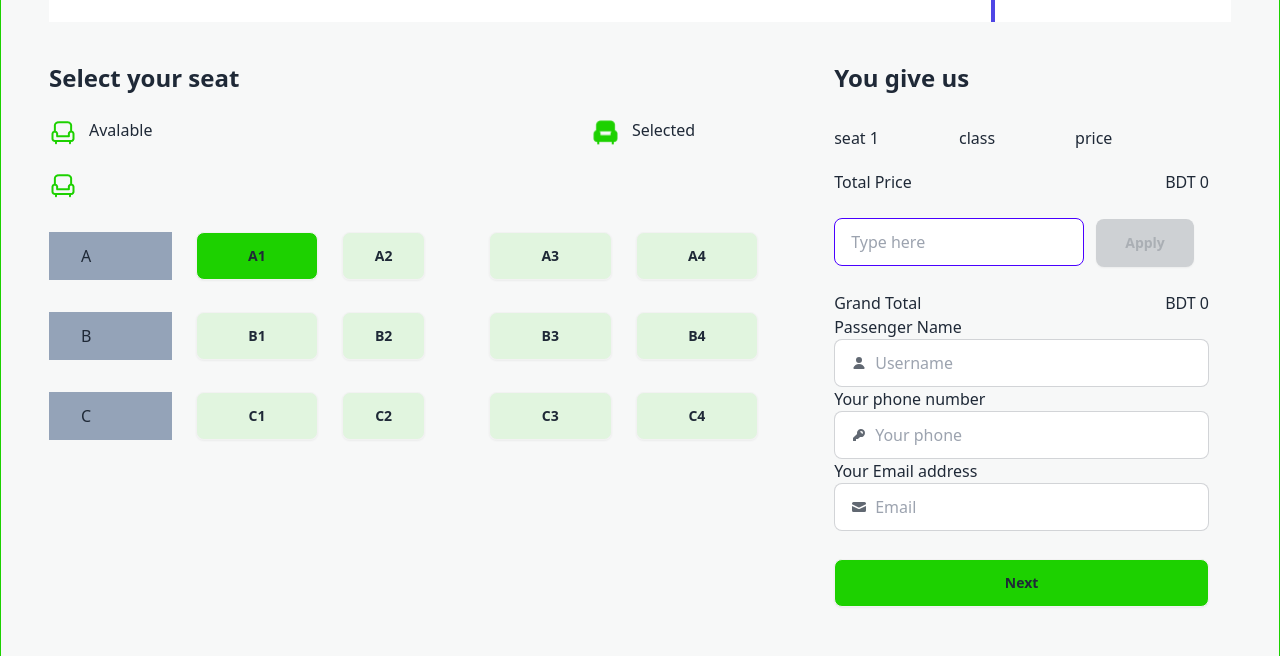
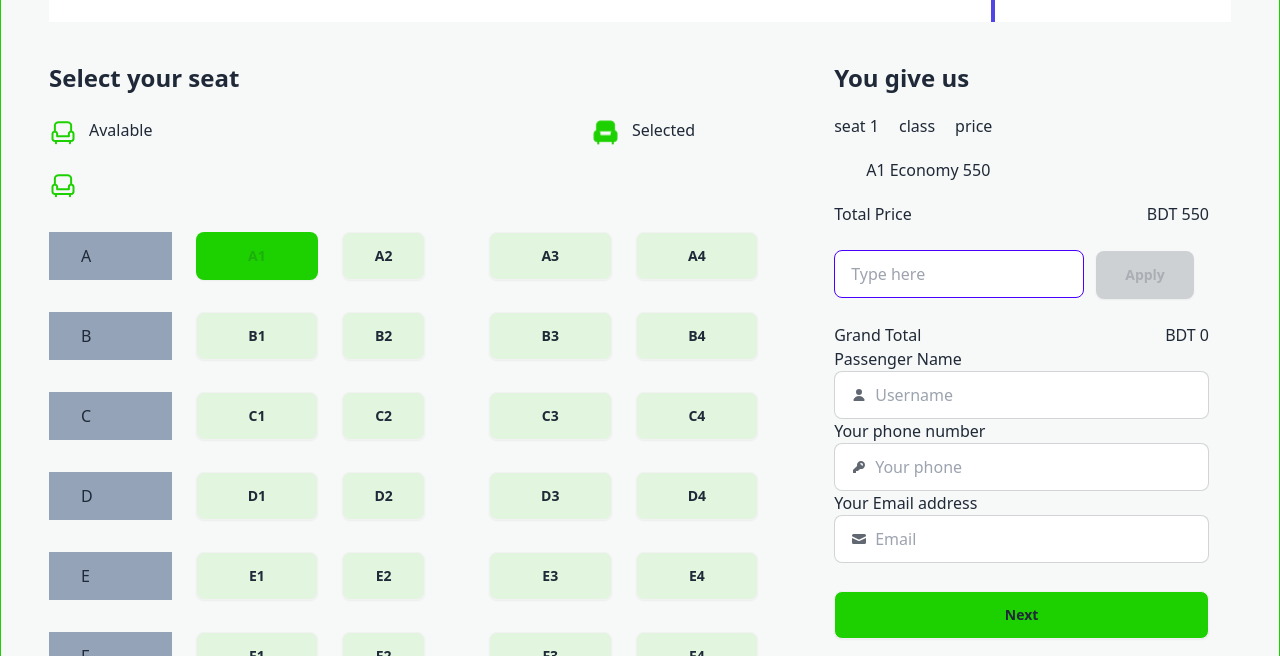
Before and after one commit to MdJowelAhmed/ja-poribahan, a plain HTML site: page index.html in a window 1280 px wide. Both pictures are taken after a click on the button "A1". Shown: the part 1554-2210 px from the top of the page. Drawn offline with nearby package versions, Linux system fonts and the light colour scheme.

Commit message:
seat function working

```diff
--- a/index.html
+++ b/index.html
@@ -173,24 +173,48 @@
                         <button class="seat btn bg-[#1DD1001A] px-9">C3</button>
                         <button class="seat btn bg-[#1DD1001A] px-9">C4</button>
                     </div>
+                    <div class="grid grid-cols-3 lg:grid-cols-5 gap-6 mt-8">
+                        <p class="py-3 px-8 bg-slate-400">D</p>
+                        <button class="seat btn bg-[#1DD1001A] px-9">D1</button>
+                        <button class="seat btn bg-[#1DD1001A] px-9 mr-10">D2</button>
+                        <button class="seat btn bg-[#1DD1001A] px-9">D3</button>
+                        <button class="seat btn bg-[#1DD1001A] px-9">D4</button>
+                    </div>
+                    <div class="grid grid-cols-3 lg:grid-cols-5 gap-6 mt-8">
+                        <p class="py-3 px-8 bg-slate-400">E</p>
+                        <button class="seat btn bg-[#1DD1001A] px-9">E1</button>
+                        <button class="seat btn bg-[#1DD1001A] px-9 mr-10">E2</button>
+                        <button class="seat btn bg-[#1DD1001A] px-9">E3</button>
+                        <button class="seat btn bg-[#1DD1001A] px-9">E4</button>
+                    </div>
+                    <div class="grid grid-cols-3 lg:grid-cols-5 gap-6 mt-8">
+                        <p class="py-3 px-8 bg-slate-400">F</p>
+                        <button class="seat btn bg-[#1DD1001A] px-9">F1</button>
+                        <button class="seat btn bg-[#1DD1001A] px-9 mr-10">F2</button>
+                        <button class="seat btn bg-[#1DD1001A] px-9">F3</button>
+                        <button class="seat btn bg-[#1DD1001A] px-9">F4</button>
+                    </div>
                 </div>
                 <!-- You give us  -->
                 <div class="lg:ml-10">
                     <h3 class="text-2xl font-semibold">You give us</h3>
                     <div>
-                        <div class="flex gap-x-8 lg:gap-x-20 mt-8 mb-5">
+                        <div class="flex gap-x-5 mt-5 mb-5">
                             <p>seat <span id="seat-count">0</span></p>
                             <p>class</p>
                             <p>price</p>
                         </div>
 
                     </div>
-                    <div>
+                    <!-- create section  -->
+                    <div id="select-container">
+                        <div id="create-section" class="lg:ml-8 mb-5">
 
+                        </div>
                     </div>
                     <div class="flex justify-between">
                         <p>Total Price</p>
-                        <p>BDT <span>0</span></p>
+                        <p>BDT <span id="total-ticket-price">0</span></p>
                     </div>
                     <!-- input section  -->
                     <div class="my-6">
--- a/script/paribahan.js
+++ b/script/paribahan.js
@@ -14,14 +14,28 @@ function hideElementDisplay(){
                 dis.removeAttribute('Disabled')
                 return alert ("You not more ticket purchase")
               }
+              btn.setAttribute('Disabled',true)
           btn.style.background='#1DD100';
           seatCount=seatCount+1
             setInnerText('seat-count',seatCount);
             totalSeat=totalSeat-1;
             setInnerText('total-seat',totalSeat)
+            // select section
+            const perTicketPrice=parseInt(document.getElementById('per-ticket-price').innerText)
+            // console.log(perTicketPrice)
+            const btnText= btn.innerText;
+            //  console.log(btnText,perTicketPrice)
+            const li=document.getElementById('create-section');
+            const selectContainer=document.getElementById('select-container')
+            const p=document.createElement('p');
+            p.innerText=btnText +" "+" Economy "+ perTicketPrice;
+            li.appendChild(p);
+
+            let totalTicketPrice=parseInt(document.getElementById('total-ticket-price').innerText)
+
+            totalTicketPrice=totalTicketPrice+perTicketPrice;
+            setInnerText('total-ticket-price',totalTicketPrice)
         })
-        const perTicketPrice=parseInt(document.getElementById('per-ticket-price'))
-       console.log(perTicketPrice)
 
     }
 
@@ -29,4 +43,4 @@ function hideElementDisplay(){
         document.getElementById(id).innerText=value
     }
 
-    btn.setAttribute('Disabled')
+    // btn.setAttribute('Disabled')
```
